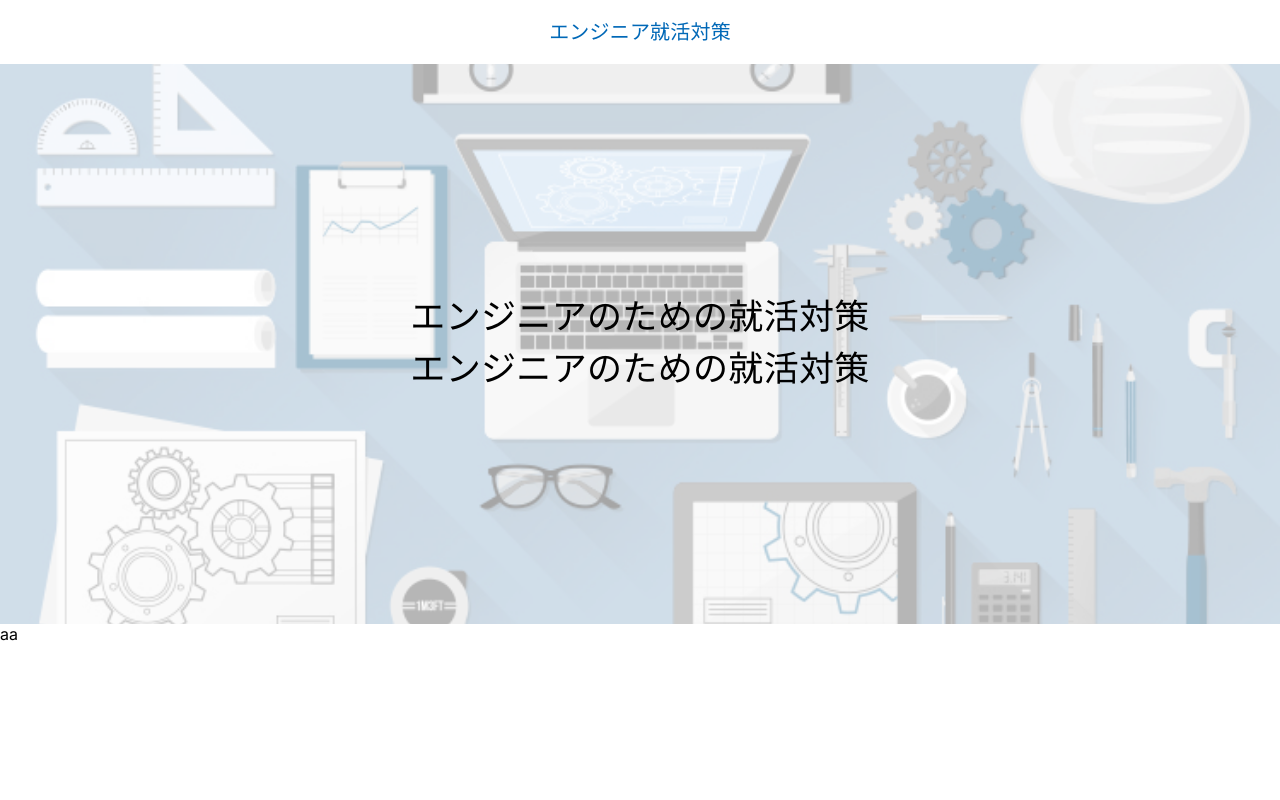
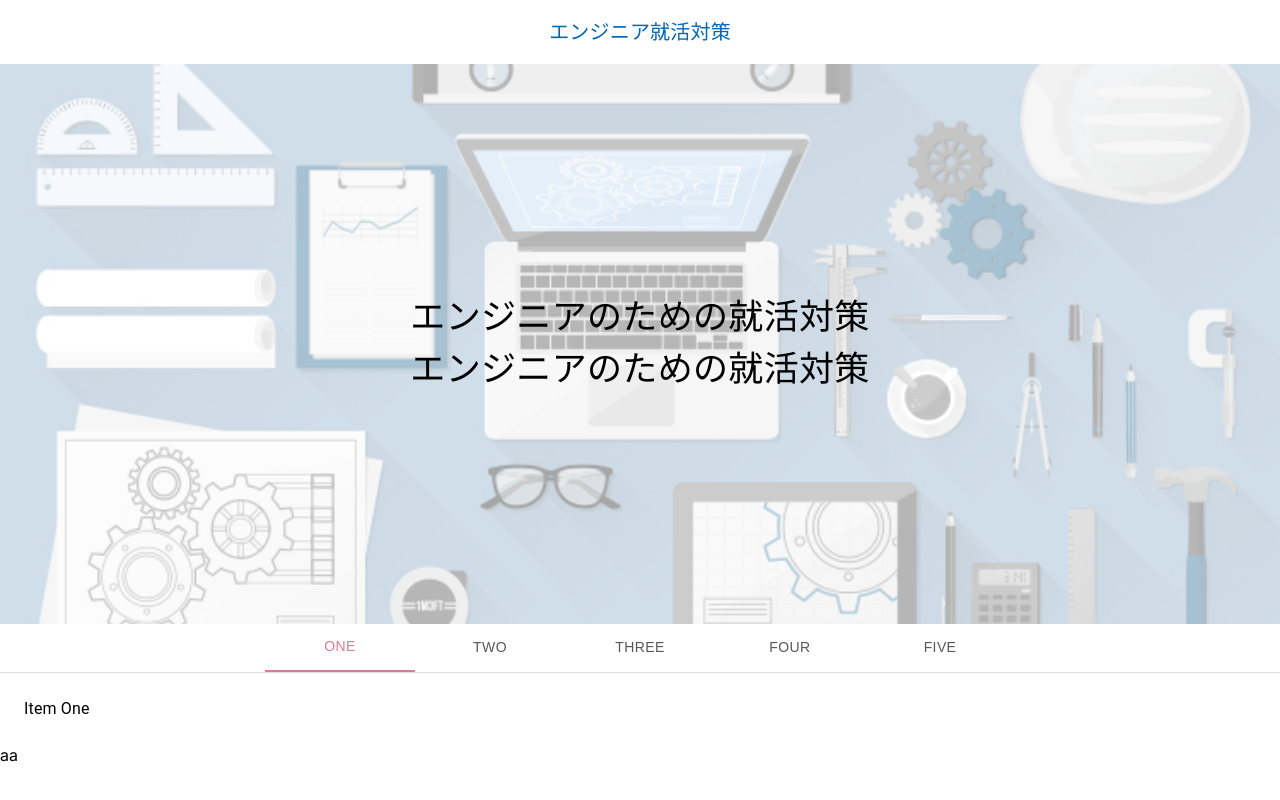
Before and after one commit to Peach-Tech0927/thank-you-jin, a Next.js app: page / in a window 1280 px wide. Built offline with nearby package versions, Linux system fonts and the light colour scheme.

Commit message:
Tabpanelの作成

```diff
--- /dev/null
+++ b/app/components/Tabpanel.tsx
@@ -0,0 +1,177 @@
+"use client";
+import { Box, Typography, Tabs, Tab, styled } from "@mui/material";
+import * as React from "react";
+
+interface TabPanelProps {
+  children?: React.ReactNode;
+  index: number;
+  value: number;
+}
+
+const CustomTabPanel = (props: TabPanelProps) => {
+  const { children, value, index, ...other } = props;
+
+  return (
+    <div role="tabpanel" hidden={value !== index} {...other}>
+      {value === index && (
+        <Box sx={{ p: 3 }}>
+          <Typography>{children}</Typography>
+        </Box>
+      )}
+    </div>
+  );
+};
+
+const BasicTabs = () => {
+  const [value, setValue] = React.useState(0);
+
+  const handleChange = (event: React.SyntheticEvent, newValue: number) => {
+    setValue(newValue);
+  };
+
+  return (
+    <Box>
+      <Box
+        justifyContent={"center"}
+        display={"flex"}
+        borderBottom={1}
+        borderColor={"divider"}
+      >
+        <Tabs
+          value={value}
+          onChange={handleChange}
+          variant="scrollable"
+          allowScrollButtonsMobile
+          TabIndicatorProps={{
+            style: {
+              backgroundColor: "transparent",
+            },
+          }}
+        >
+          <StyledFirstTab label="one" />
+          <StyledSecondTab label="two" />
+          <StyledThirdTab label="three" />
+          <StyledFourthTab label="four" />
+          <StyledFifthTab label="five" />
+        </Tabs>
+      </Box>
+      <CustomTabPanel value={value} index={0}>
+        Item One
+      </CustomTabPanel>
+      <CustomTabPanel value={value} index={1}>
+        Item Two
+      </CustomTabPanel>
+      <CustomTabPanel value={value} index={2}>
+        Item Three
+      </CustomTabPanel>
+      <CustomTabPanel value={value} index={3}>
+        Item Four
+      </CustomTabPanel>
+      <CustomTabPanel value={value} index={4}>
+        Item Five
+      </CustomTabPanel>
+    </Box>
+  );
+};
+
+const StyledFirstTab = styled(Tab)(({ theme }) => ({
+  "&.Mui-selected": {
+    color: "#DE7897",
+    borderBottom: "2px solid #DE7897",
+  },
+
+  [theme.breakpoints.down("sm")]: {
+    width: "70px",
+  },
+  [theme.breakpoints.up("sm")]: {
+    width: "105px",
+  },
+  [theme.breakpoints.up("md")]: {
+    width: "150px",
+  },
+
+  fontFamily: "revert-layer",
+  color: "#575757",
+}));
+
+const StyledSecondTab = styled(Tab)(({ theme }) => ({
+  "&.Mui-selected": {
+    color: "#8161DE",
+    borderBottom: "2px solid #8161DE",
+  },
+
+  [theme.breakpoints.down("sm")]: {
+    width: "70px",
+  },
+  [theme.breakpoints.up("sm")]: {
+    width: "105px",
+  },
+  [theme.breakpoints.up("md")]: {
+    width: "150px",
+  },
+
+  fontFamily: "revert-layer",
+  color: "#575757",
+}));
+
+const StyledThirdTab = styled(Tab)(({ theme }) => ({
+  "&.Mui-selected": {
+    color: "#2AA6CD",
+    borderBottom: "2px solid #2AA6CD",
+  },
+
+  [theme.breakpoints.down("sm")]: {
+    width: "70px",
+  },
+  [theme.breakpoints.up("sm")]: {
+    width: "105px",
+  },
+  [theme.breakpoints.up("md")]: {
+    width: "150px",
+  },
+
+  fontFamily: "revert-layer",
+  color: "#575757",
+}));
+
+const StyledFourthTab = styled(Tab)(({ theme }) => ({
+  "&.Mui-selected": {
+    color: "#F2821A",
+    borderBottom: "2px solid #F2821A",
+  },
+
+  [theme.breakpoints.down("sm")]: {
+    width: "70px",
+  },
+  [theme.breakpoints.up("sm")]: {
+    width: "105px",
+  },
+  [theme.breakpoints.up("md")]: {
+    width: "150px",
+  },
+
+  fontFamily: "revert-layer",
+  color: "#575757",
+}));
+
+const StyledFifthTab = styled(Tab)(({ theme }) => ({
+  "&.Mui-selected": {
+    color: "#1CC033",
+    borderBottom: "2px solid #1CC033",
+  },
+
+  [theme.breakpoints.down("sm")]: {
+    width: "70px",
+  },
+  [theme.breakpoints.up("sm")]: {
+    width: "105px",
+  },
+  [theme.breakpoints.up("md")]: {
+    width: "150px",
+  },
+
+  fontFamily: "revert-layer",
+  color: "#575757",
+}));
+
+export default BasicTabs;
--- a/app/layout.tsx
+++ b/app/layout.tsx
@@ -3,6 +3,7 @@ import { Inter } from "next/font/google";
 import "./globals.css";
 import Header from "./components/Header";
 import Subheader from "./components/Subheader";
+import Tabpanel from "./components/Tabpanel";
 
 const inter = Inter({ subsets: ["latin"] });
 
@@ -21,6 +22,7 @@ export default function RootLayout({
       <body className={inter.className}>
         <Header />
         <Subheader />
+        <Tabpanel />
         {children}
       </body>
     </html>
```
